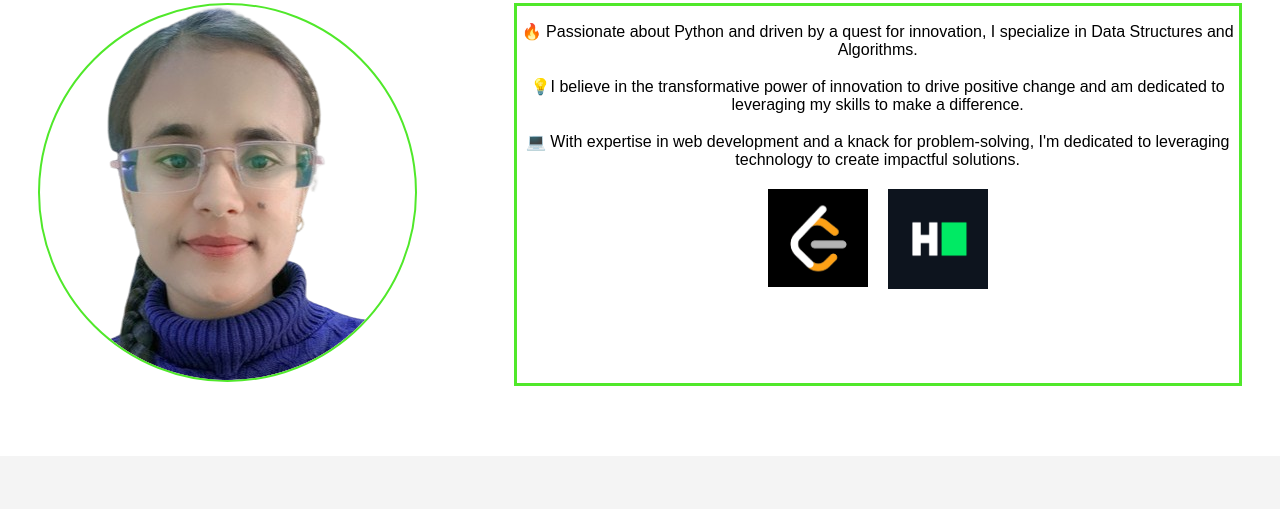
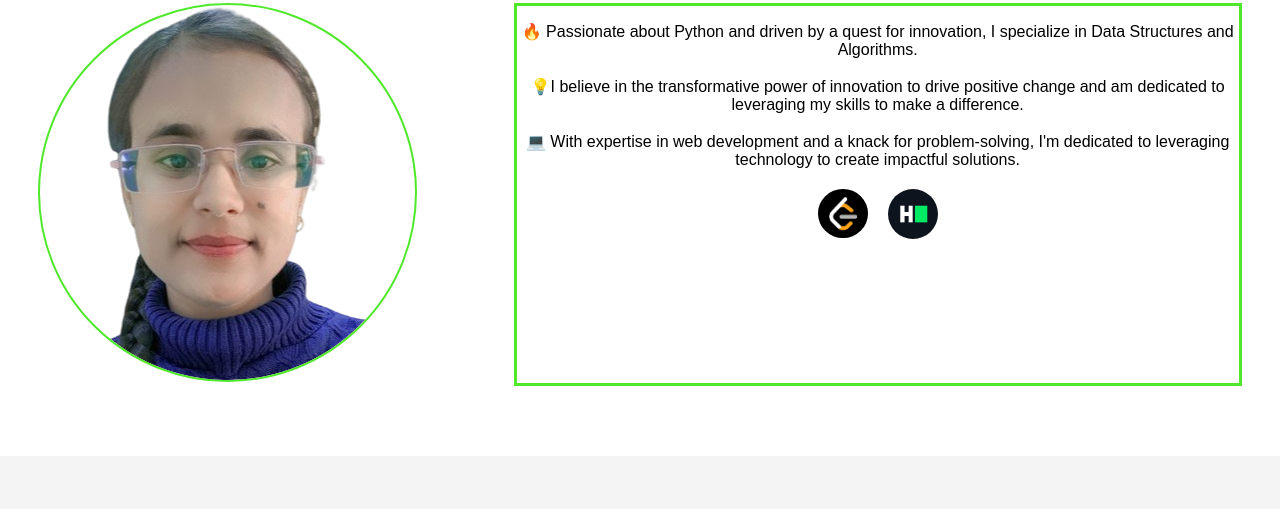
Before and after one commit to SangeetaSharma73/sangeeta_portfolio, a plain HTML site: page index.htm in a window 1280 px wide. Shown: the part 1105-1614 px from the top of the page. Drawn offline with Linux system fonts and the light colour scheme; a small style sheet from the web is missing.

Commit message:
Portfolio

```diff
--- a/index.htm
+++ b/index.htm
@@ -79,8 +79,8 @@
           💻 With expertise in web development and a knack for problem-solving, I'm dedicated to leveraging technology to create impactful solutions.
         </p>
         <div class="social-links">
-          <a href="https://leetcode.com/sangeeta136428sharma/" target="_blank"><img style="width: 100px;" src="./assets/Leetcode.png" alt="leetcode"></a>
-          <a href="https://www.hackerrank.com/profile/sangeeta136428s1" target="_blank" alt="Hackerrank"> <img style="width: 100px;" src="./assets/hackerrank.png" alt=""> </a>
+          <a href="https://leetcode.com/sangeeta136428sharma/" target="_blank"><img style="width: 50px; border-radius: 50%;" src="./assets/Leetcode.png" alt="leetcode"></a>
+          <a href="https://www.hackerrank.com/profile/sangeeta136428s1" target="_blank" alt="Hackerrank"> <img style="width: 50px; border-radius: 50%;" src="./assets/hackerrank.png" alt=""> </a>
         </div>
       </div>
     </div>
--- a/style.css
+++ b/style.css
@@ -296,6 +296,7 @@ body {
 
 .skill-container {
   text-align: center;
+  /* margin-bottom: 100px; */
 
 }
 .skill-container>h2{
@@ -310,6 +311,7 @@ body {
   display: flex;
   justify-content: space-around;
   flex-wrap: wrap;
+  margin-top: 10%;
 }
 
 .skill-item {
```
